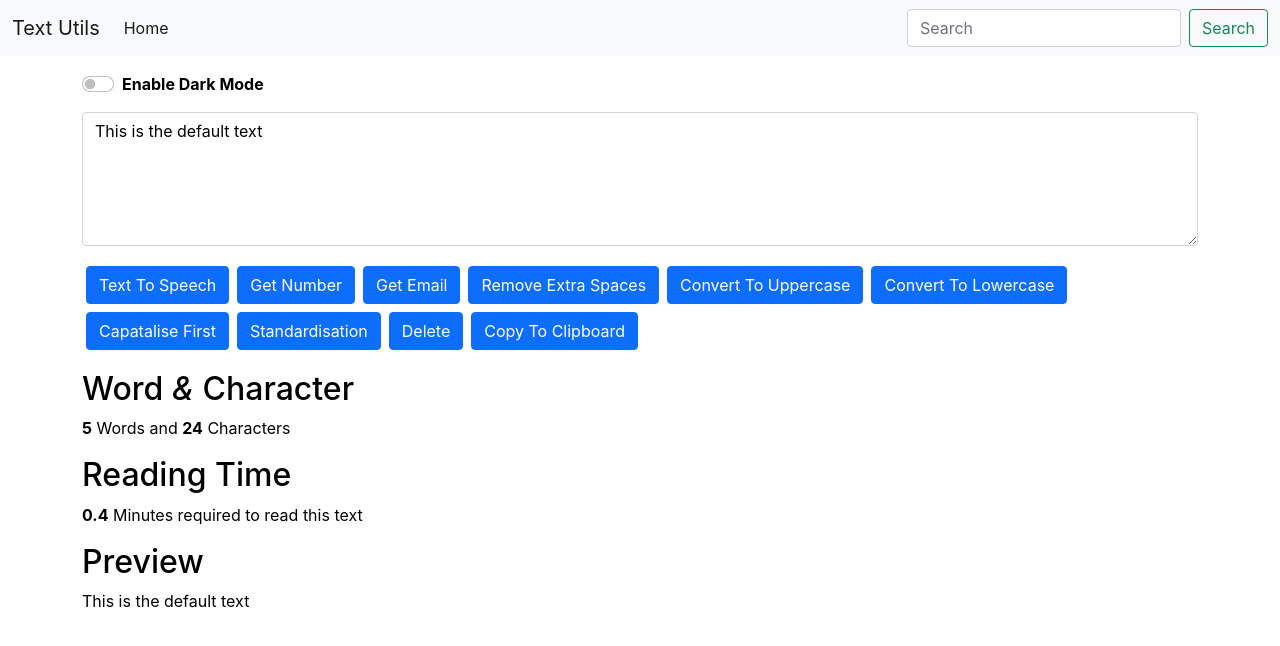
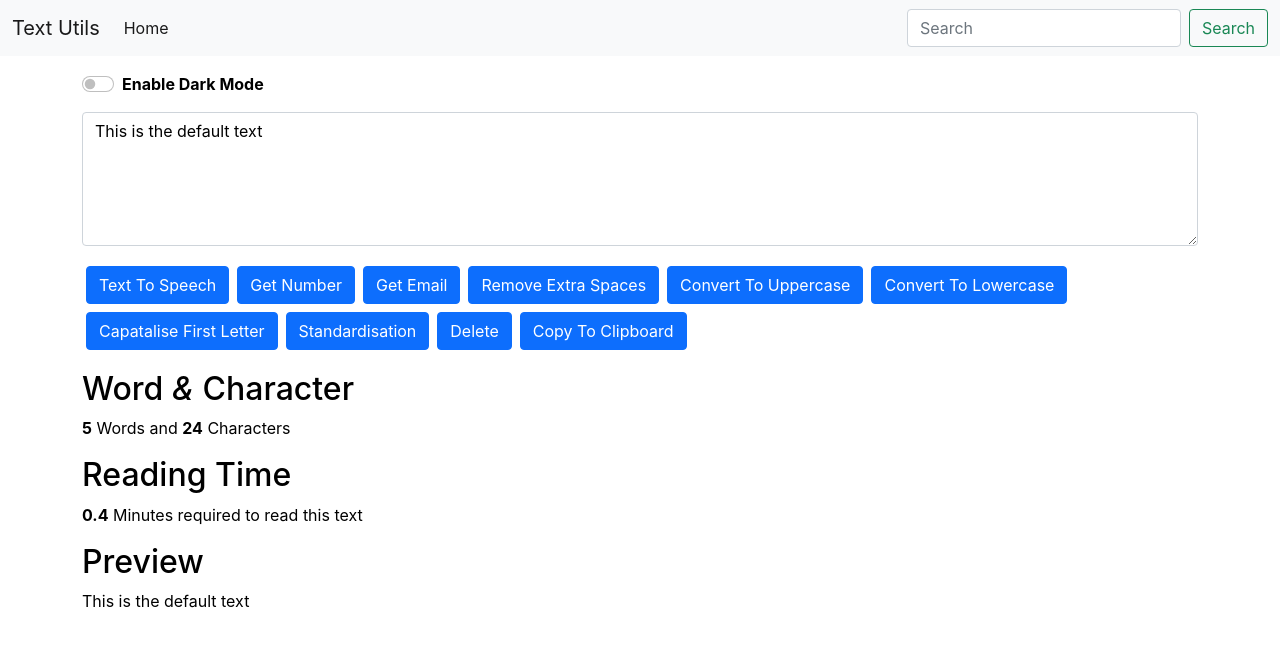
Before and after one commit to Pro-Developer01/Text-Utils-React, a React (Create React App) app: page / in a window 1280 px wide. Shown: the top 646 px of the page. Built offline with nearby package versions, Linux system fonts and the light colour scheme.

Commit message:
undo test changes

```diff
--- a/src/Components/Textform.js
+++ b/src/Components/Textform.js
@@ -155,7 +155,7 @@ export default function Textform(props) {
         onClick={CapataliseFirstLetter}
         className="btn btn-primary mx-1 my-1"
         >
-        Capatalise First
+        Capatalise First Letter
       </button>
       <button
         type="button"
```
